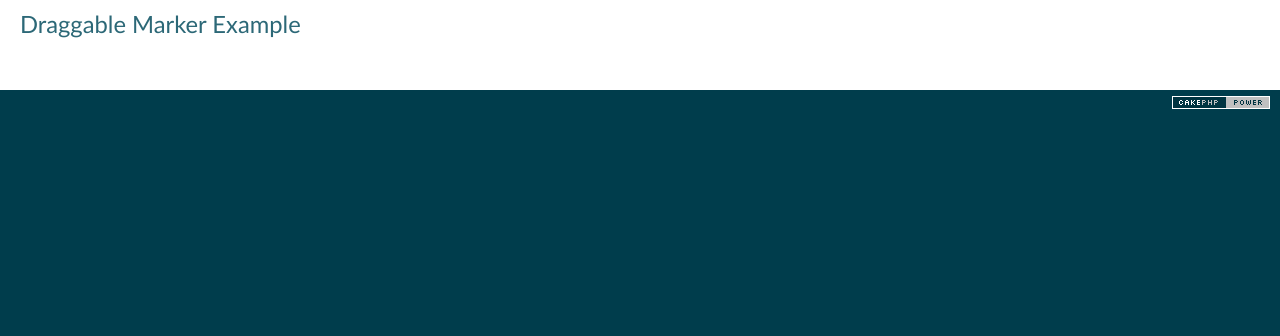
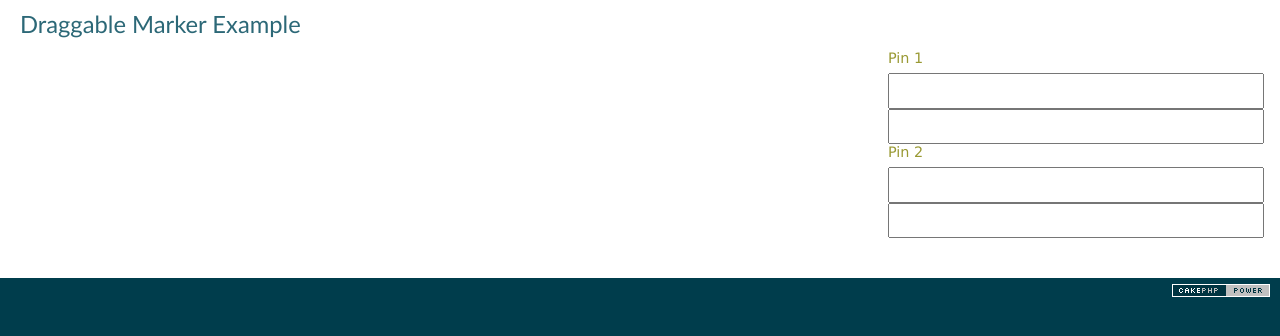
Before and after one commit to marcferna/CakePHP-GoogleMapHelper, a CakePHP app: the page made by ExampleApp/app/View/Pages/draggable_marker.ctp in a window 1280 px wide. Shown: the part 47-383 px from the top of the page. Run offline with PHP 8.4 and a stand-in for CakePHP, Linux system fonts and the light colour scheme; the template is opened without the code that fills it, so the values that code supplies are empty; some libraries are stand-ins or nearby versions.

Commit message:
SMJRL-1103 display coordinates of draggable pin in sample

```diff
--- a/ExampleApp/app/View/Pages/draggable_marker.ctp
+++ b/ExampleApp/app/View/Pages/draggable_marker.ctp
@@ -3,8 +3,16 @@
 <?= $this->Html->script('//ajax.googleapis.com/ajax/libs/jquery/1.10.2/jquery.min.js', false); ?>
 <?= $this->Html->script('http://maps.google.com/maps/api/js?sensor=false', false); ?>
 
+<div style="float:right; width: 30%">
+  <h4>Pin 1</h4>
+  <input type="text" id="latitude_1" />
+  <input type="text" id="longitude_1" />
+  <h4>Pin 2</h4>
+  <input type="text" id="latitude_2" />
+  <input type="text" id="longitude_2" />
+</div>
 <div style="float:left;">
-  <?= $this->GoogleMap->map(['localize' => false, 'type' => 'ROADMAP', 'zoom' => 14, 'marker' => true, 'draggableMarker' => true]); ?>
-  <?= $this->GoogleMap->addMarker('map_canvas', 2, array('latitude' => 40.70894620592961, 'longitude' => -73.93882513046293), array('draggableMarker' => true)); ?>
-  <?= $this->GoogleMap->addMarker('map_canvas', 2, '63 Flushing Ave #300, New York, NY 11205, United States', array('draggableMarker' => true)); ?>
+  <?= $this->GoogleMap->map(['localize' => false, 'type' => 'ROADMAP', 'zoom' => 14, 'marker' => false, 'draggableMarker' => false]); ?>
+  <?= $this->GoogleMap->addMarker('map_canvas', 1, array('latitude' => 40.70894620592961, 'longitude' => -73.93882513046293), array('draggableMarker' => true, 'windowText' => 'Pin 1')); ?>
+  <?= $this->GoogleMap->addMarker('map_canvas', 2, '63 Flushing Ave #300, New York, NY 11205, United States', array('draggableMarker' => true, 'windowText' => 'Pin 2')); ?>
 </div>
```
